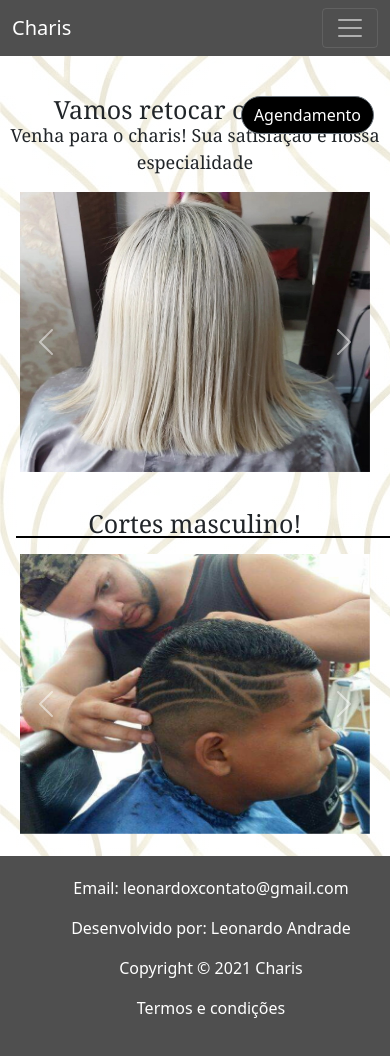
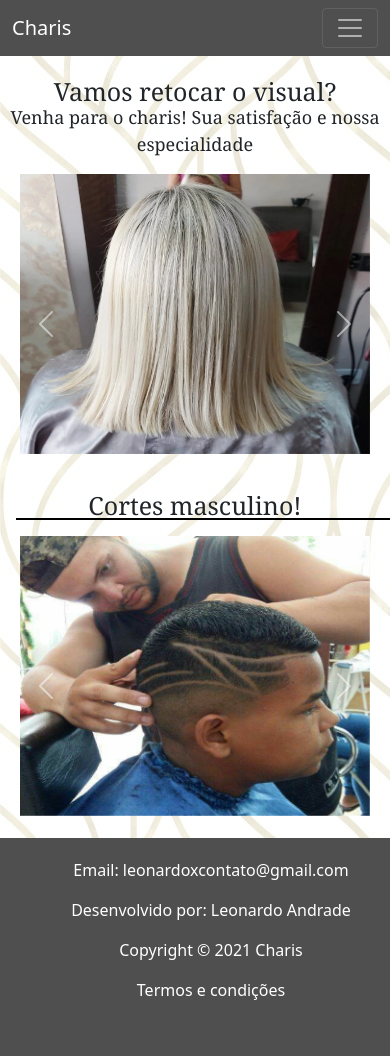
Before and after one commit to LeonardoAndrad3/ProjectCharis, a PHP site: page / in a window 390 px wide. After the commit the page ends 1000 px from the top, so only its background shows below. Run offline with PHP 8.4, Linux system fonts and the light colour scheme.

Commit message:
Fazedno o primeiro upload para o site ainda em desenvolvimento

```diff
--- a/web/css/app.css
+++ b/web/css/app.css
@@ -120,4 +120,14 @@ footer{
 
 .link-rodape:hover{
     color: rgb(255, 255, 255);
+
 }
+
+@media(max-width: 750px){
+    .button{
+        display: none;
+    }
+    .title1{
+        margin-top: 20px;
+    }
+}
```
Also changed, not shown: web/index.html (indentation only).
